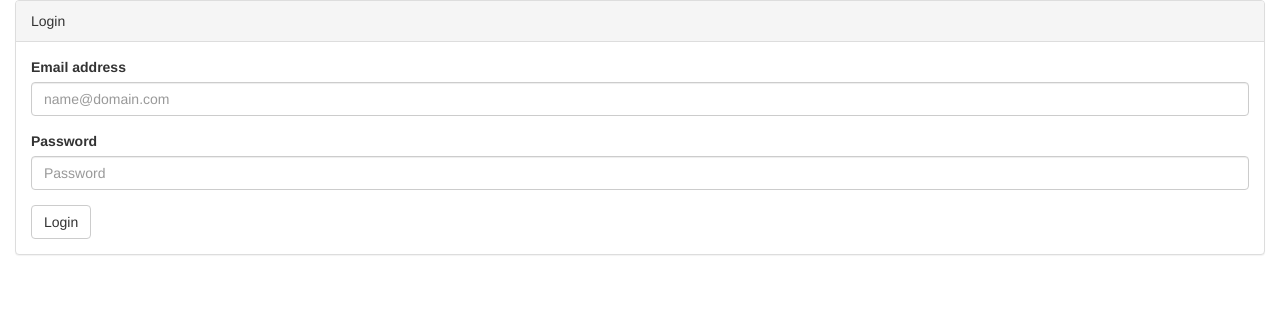
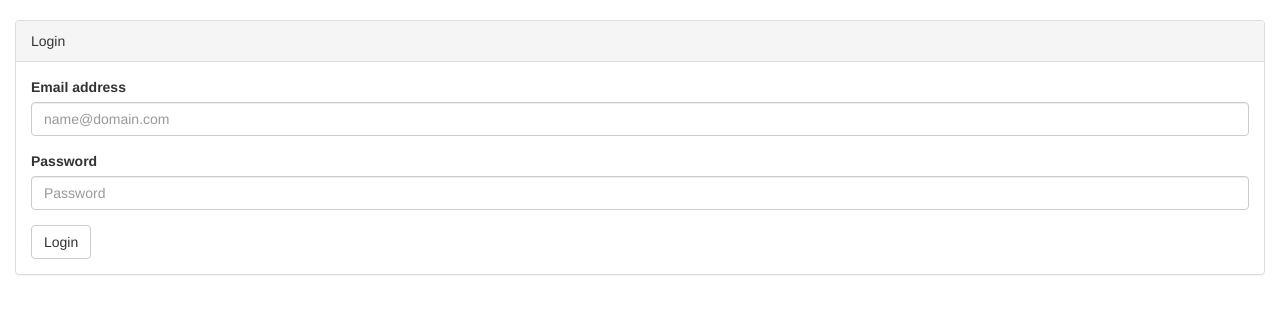
Before and after one commit to hsawalka/test, a website: page public/index.html in a window 1280 px wide. Drawn offline with nearby package versions, Linux system fonts and the light colour scheme.

Commit message:
Added custom stylesheet

```diff
--- a/public/index.html
+++ b/public/index.html
@@ -7,7 +7,8 @@
 
     <title>Login</title>
 
-
+    <!-- Our custom stylesheet -->
+    <link rel="stylesheet" href="./style.css" />
 
     <!-- Compiled and minified Bootstrap CSS -->
     <link rel="stylesheet" href="https://maxcdn.bootstrapcdn.com/bootstrap/3.3.7/css/bootstrap.min.css" integrity="sha384-BVYiiSIFeK1dGmJRAkycuHAHRg32OmUcww7on3RYdg4Va+PmSTsz/K68vbdEjh4u" crossorigin="anonymous">
--- /dev/null
+++ b/public/style.css
@@ -0,0 +1,3 @@
+.panel-default {
+    margin-top: 20px;
+}
```
